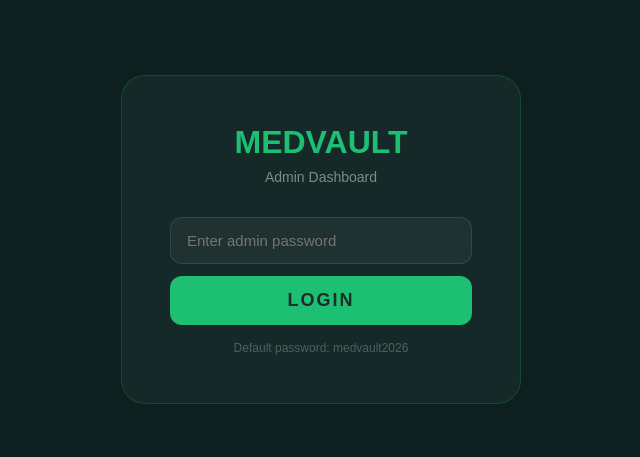
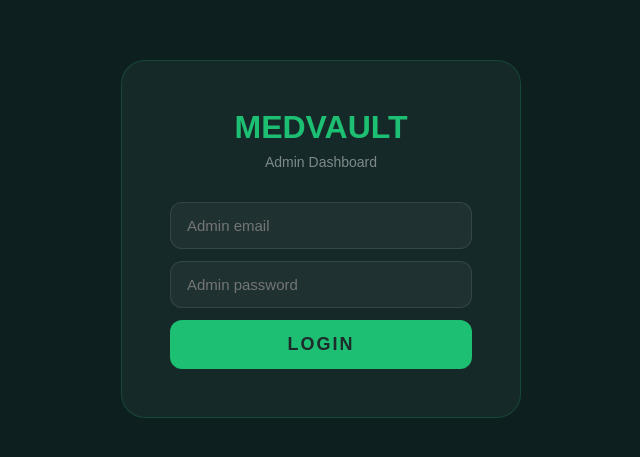
Before and after one commit to medvaultstore-sys/medvault, a Next.js app: page /admin in a window 1280 px wide. Shown: the part 161-618 px from the top of the page, without its empty margins (319-959 px from the left). Built offline with nearby package versions, Linux system fonts and the light colour scheme.

Commit message:
fix admin login: add email + password auth, fix hook ordering
Co-Authored-By: Claude Sonnet 4.6 <noreply@anthropic.com>

```diff
--- a/app/admin/page.jsx
+++ b/app/admin/page.jsx
@@ -1,6 +1,6 @@
 "use client";
 
-import { useState, useEffect } from "react";
+import { useState } from "react";
 
 const C = {
   primary: "#1DBF73",
@@ -178,12 +178,11 @@ export default function AdminPage() {
   const [filter, setFilter] = useState("all");
   const [selected, setSelected] = useState(null);
   const [authed, setAuthed] = useState(false);
+  const [email, setEmail] = useState("");
   const [pass, setPass] = useState("");
+  const [loginError, setLoginError] = useState("");
+  const ADMIN_EMAIL = "medvaultstore@gmail.com";
   const ADMIN_PASS = "medvault2026";
-
-  useEffect(() => {
-    if (authed) fetchOrders();
-  }, [authed]);
 
   const fetchOrders = async () => {
     setLoading(true);
@@ -197,6 +196,7 @@ export default function AdminPage() {
     setLoading(false);
   };
 
+
   const updateStatus = async (id, status) => {
     try {
       await fetch(`/api/orders/${id}`, {
@@ -209,28 +209,47 @@ export default function AdminPage() {
     } catch (e) { console.error(e); }
   };
 
-  // Password gate
+  const handleLogin = () => {
+    if (email === ADMIN_EMAIL && pass === ADMIN_PASS) {
+      setLoginError("");
+      setAuthed(true);
+      fetchOrders();
+    } else {
+      setLoginError("Invalid email or password.");
+    }
+  };
+
   if (!authed) return (
     <div style={{ minHeight: "100vh", background: C.navy, display: "flex", alignItems: "center", justifyContent: "center", fontFamily: "'Barlow',sans-serif" }}>
       <div style={{ background: C.navyLight, border: "1px solid rgba(29,191,115,0.2)", borderRadius: 24, padding: 48, maxWidth: 400, width: "100%", textAlign: "center" }}>
         <div style={{ fontFamily: "'Barlow Condensed',sans-serif", fontWeight: 900, fontSize: 32, color: C.primary, marginBottom: 8 }}>MEDVAULT</div>
         <div style={{ fontSize: 14, color: "rgba(255,255,255,0.45)", marginBottom: 32 }}>Admin Dashboard</div>
         <input
-          type="password" placeholder="Enter admin password" value={pass}
-          onChange={e => setPass(e.target.value)}
-          onKeyDown={e => e.key === "Enter" && pass === ADMIN_PASS && setAuthed(true)}
+          type="email" placeholder="Admin email" value={email}
+          onChange={e => setEmail(e.target.value)}
+          onKeyDown={e => e.key === "Enter" && handleLogin()}
           style={{
             width: "100%", padding: "14px 16px", borderRadius: 12, fontSize: 15,
             background: "rgba(255,255,255,0.04)", border: "1px solid rgba(255,255,255,0.1)",
             color: C.white, outline: "none", marginBottom: 12,
           }}
         />
-        <button onClick={() => pass === ADMIN_PASS ? setAuthed(true) : alert("Wrong password")} style={{
+        <input
+          type="password" placeholder="Admin password" value={pass}
+          onChange={e => setPass(e.target.value)}
+          onKeyDown={e => e.key === "Enter" && handleLogin()}
+          style={{
+            width: "100%", padding: "14px 16px", borderRadius: 12, fontSize: 15,
+            background: "rgba(255,255,255,0.04)", border: "1px solid rgba(255,255,255,0.1)",
+            color: C.white, outline: "none", marginBottom: 12,
+          }}
+        />
+        {loginError && <div style={{ color: "#ff6464", fontSize: 13, marginBottom: 12 }}>{loginError}</div>}
+        <button onClick={handleLogin} style={{
           width: "100%", padding: "14px", borderRadius: 12, border: "none",
           background: C.primary, color: C.dark, cursor: "pointer",
           fontFamily: "'Barlow Condensed',sans-serif", fontWeight: 900, fontSize: 18, letterSpacing: 2,
         }}>LOGIN</button>
-        <div style={{ marginTop: 16, fontSize: 12, color: "rgba(255,255,255,0.25)" }}>Default password: medvault2026</div>
       </div>
     </div>
   );
```
